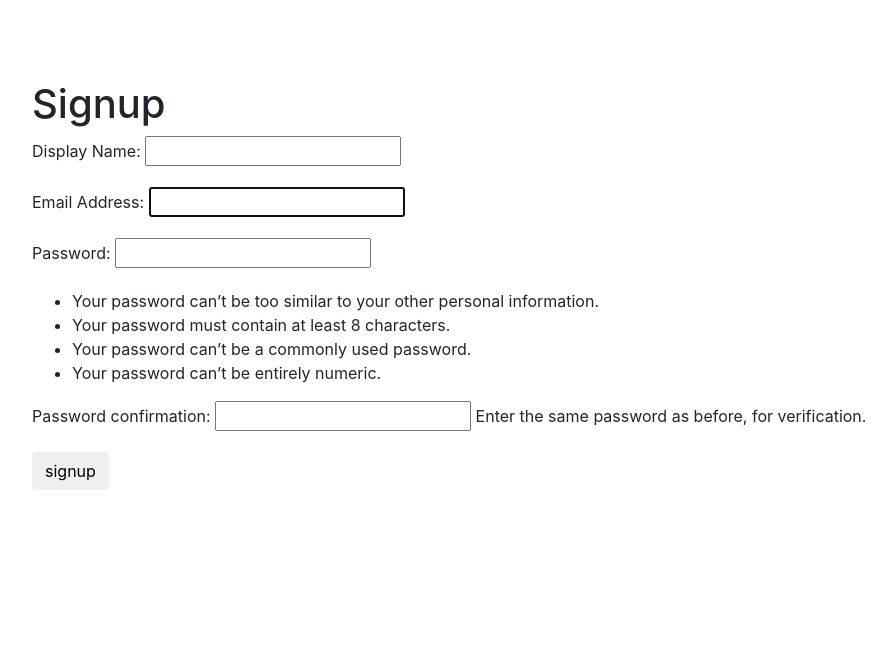
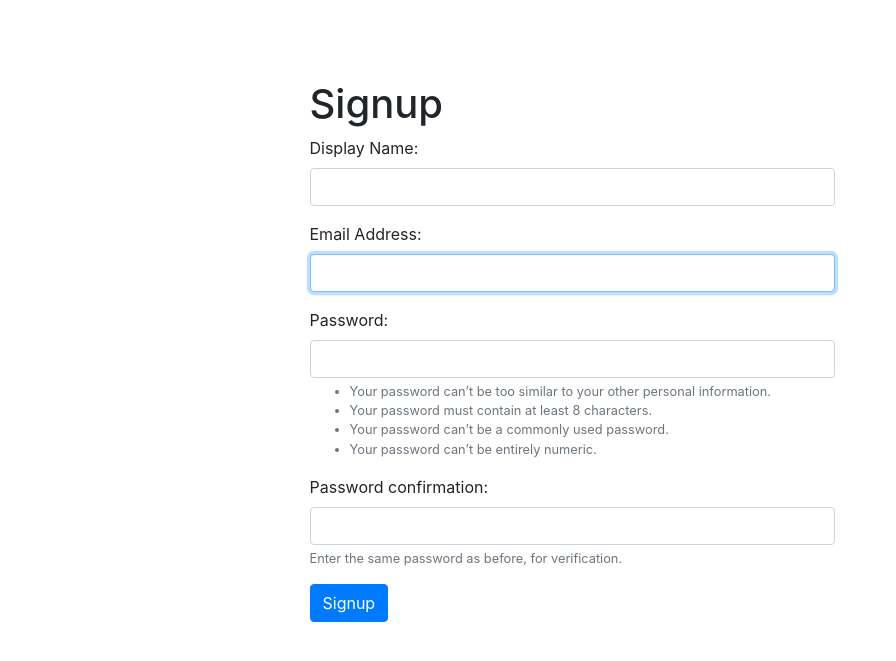
Before and after one commit to studyonlyonline/django-hc, a Django app: page /accounts/signup/ in a window 1280 px wide. Shown: the part 56-717 px from the top of the page, without its empty margins (68-964 px from the left). Run offline with Django 3.2, Linux system fonts and the light colour scheme; some libraries are stand-ins or nearby versions.

Commit message:
Updated latest code

```diff
--- a/accounts/templates/accounts/dealer_details.html
+++ b/accounts/templates/accounts/dealer_details.html
@@ -14,7 +14,8 @@
         </h1>
         <form method="POST">
             {% csrf_token %}
-            {{ form.as_p }}
+            {% include '../includes/bootstrap4_general_form.html' with form=form %}
+
             {% if form.instance.gstin %}
                 <input class="btn btn-default" type="submit" value="Update Details">
             {% else %}
@@ -24,7 +25,6 @@
 
         {% else %}
             <h2>Sorry You are not a dealer, Apply for dealership in Profile section</h2>
-
         {% endif %}
 
     </div>
--- a/accounts/templates/accounts/signup.html
+++ b/accounts/templates/accounts/signup.html
@@ -6,14 +6,37 @@ SignUp | Harbacore
 
 {% block content %}
 
-    <div class="container">
-        <h1>Signup</h1>
-        <form method="POST">
-            {% csrf_token %}
-            {{ form.as_p }}
-            <input class="btn btn-default" type="submit" value="signup">
-        </form>
+    <!--<div class="container">-->
+        <!--<h1>Signup</h1>-->
+        <!--<form method="POST">-->
+            <!--{% csrf_token %}-->
+            <!--{{ form.as_p }}-->
+            <!--<input class="btn btn-default" type="submit" value="signup">-->
+        <!--</form>-->
+    <!--</div>-->
 
+<div class="container">
+
+    <div class="row">
+        <div class="col-md-3"></div>
+        <div class="col-md-6"><h1>Signup</h1></div>
+        <div class="col-md-3"></div>
     </div>
+    <div class="row">
+        <div class="col-md-3"></div>
+
+        <div class="col-md-6">
+
+            <form method="post" novalidate>
+                {% csrf_token %}
+                {% include '../includes/bootstrap4_general_form.html' with form=form %}
+                <button type="submit" class="btn btn-primary">Signup</button>
+            </form>
+
+        </div>
+
+        <div class="col-md-3"></div>
+    </div>
+</div>
 
 {% endblock %}
--- a/accounts/views.py
+++ b/accounts/views.py
@@ -42,8 +42,10 @@ class CreateProfile(LoginRequiredMixin,View):
         try:
             data = Profile.objects.get(user = request.user)
             form = forms.ProfileForm(instance=data)
+            print("in profiel get try")
         except Profile.DoesNotExist:
             form = forms.ProfileForm()
+            print("in profiel get except")
         return render(request=request, template_name='accounts/profile.html', context={'form':form})
 
     def post(self, request, *args, **kwargs):
@@ -56,6 +58,7 @@ class CreateProfile(LoginRequiredMixin,View):
                 messages.add_message(request, messages.SUCCESS, "Updated Profile")
             else:
                 messages.add_message(request, messages.SUCCESS, "Profile Update failed")
+            print("update profile")
 
         except Profile.DoesNotExist:
             form = forms.ProfileForm(data=request.POST)
@@ -64,10 +67,13 @@ class CreateProfile(LoginRequiredMixin,View):
                 if request.user.is_authenticated:
                     profile.user = request.user
                     profile.save()
+                    print("profile saved")
                     messages.add_message(request, messages.SUCCESS, "Profile created")
                 elif request.user.is_anonymous:
                     messages.add_message(request, messages.SUCCESS, "Profile failed")
-
+            else:
+                messages.add_message(request ,messages.SUCCESS, "Form invalid")
+                print("Create profile")
         return redirect(reverse_lazy('home_module:schemes_default_page'))
 
 class DealerDetails(LoginRequiredMixin,View):
--- a/harbacore_home/views.py
+++ b/harbacore_home/views.py
@@ -6,6 +6,12 @@ from django.http import HttpResponseRedirect
 from django.views.generic import View
 from django.http import HttpResponse
 from . import forms
+
+class index(View):
+
+    def get(self, request,*args, **kwargs):
+        context = {}
+        return render(request=request, template_name='index.html', context=context)
 
 def send_contact_lead(form_data):
     response = send_mail(
--- /dev/null
+++ b/home_module/templates/includes/bootstrap4_general_form.html
@@ -0,0 +1,38 @@
+{% load widget_tweaks %}
+
+{% for hidden_field in form.hidden_fields %}
+{{ hidden_field }}
+{% endfor %}
+
+{% if form.non_field_errors %}
+<div class="alert alert-danger" role="alert">
+    {% for error in form.non_field_errors %}
+    {{ error }}
+    {% endfor %}
+</div>
+{% endif %}
+
+{% for field in form.visible_fields %}
+<div class="form-group">
+    {{ field.label_tag }}
+
+    {% if form.is_bound %}
+    {% if field.errors %}
+    {% render_field field class="form-control is-invalid" %}
+    {% for error in field.errors %}
+    <div class="invalid-feedback">
+        {{ error }}
+    </div>
+    {% endfor %}
+    {% else %}
+    {% render_field field class="form-control is-valid" %}
+    {% endif %}
+    {% else %}
+    {% render_field field class="form-control" %}
+    {% endif %}
+
+    {% if field.help_text %}
+    <small class="form-text text-muted">{{ field.help_text }}</small>
+    {% endif %}
+</div>
+{% endfor %}
--- a/requirements.txt
+++ b/requirements.txt
@@ -1,3 +1,5 @@
 Django==2.0
 gunicorn==19.9.0
+markdown2==2.3.6
+mysql-connector==2.1.6
 pytz==2018.5
--- a/templates/layout.html
+++ b/templates/layout.html
@@ -99,6 +99,13 @@
         <!--block to add content dynamically-->
         {% block content %}
         {% endblock %}
+
+
+    </div>
+
+    <!--footer-->
+    <div class="container-fluid">
+
     </div>
 
     <script>
--- /dev/null
+++ b/templates/registration/index.html
@@ -0,0 +1 @@
+{% extends "layout.html" %}
--- a/templates/registration/password_reset_form.html
+++ b/templates/registration/password_reset_form.html
@@ -9,6 +9,7 @@
         instructions on how to change your password.
     </p>
 
+
     <form method="POST">
         {% csrf_token %}
         {{ form.as_p }}
```
Also changed, not shown: accounts/templates/accounts/profile.html (+21 -9 lines), harbacore_home/settings.py (+14 -13 lines), templates/registration/login.html (+15 -7 lines).
